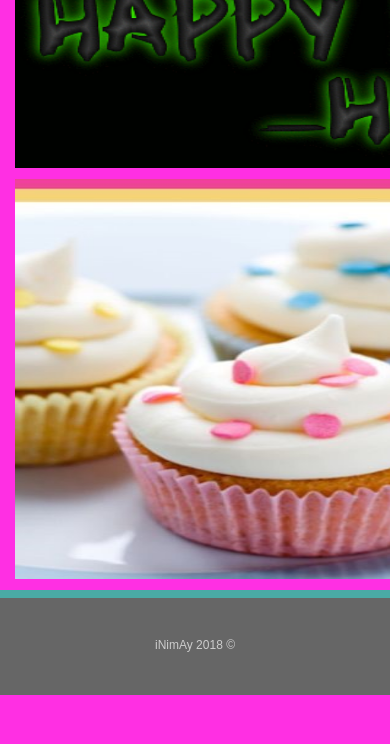
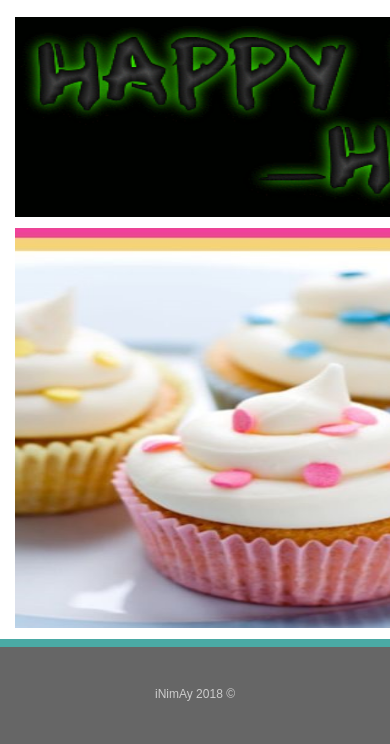
Before and after one commit to ykmba9/wshspl, a plain HTML site: page index.html in a window 390 px wide. Shown: the part 273-1017 px from the top of the page. Before the commit the page ends 968 px from the top, so only its background shows below. Drawn offline with nearby package versions, Linux system fonts and the light colour scheme.

Commit message:
css modified

```diff
--- a/assets/css/style.css
+++ b/assets/css/style.css
@@ -240,34 +240,3 @@ body {
     background: #4aaaa5;
     border: 0 none;
   }
-
-  @media screen and (max-width: 980px) {
-    body{
-        background-color: rgb(255, 47, 227);
-    }
-
-.wrapper {
-    width: 600px;
-
-}
-}
-
-@media screen and (max-width: 768px) {
-    body{
-        background-color: rgb(255, 47, 227);
-    }
-
-.wrapper {
-    width: 600px;
-}
-}
-
-@media screen and (max-width: 640px) {
-    body{
-        background-color: rgb(255, 47, 227);
-    }
-
-.wrapper {
-    width: 600px;
-}
-}
```
